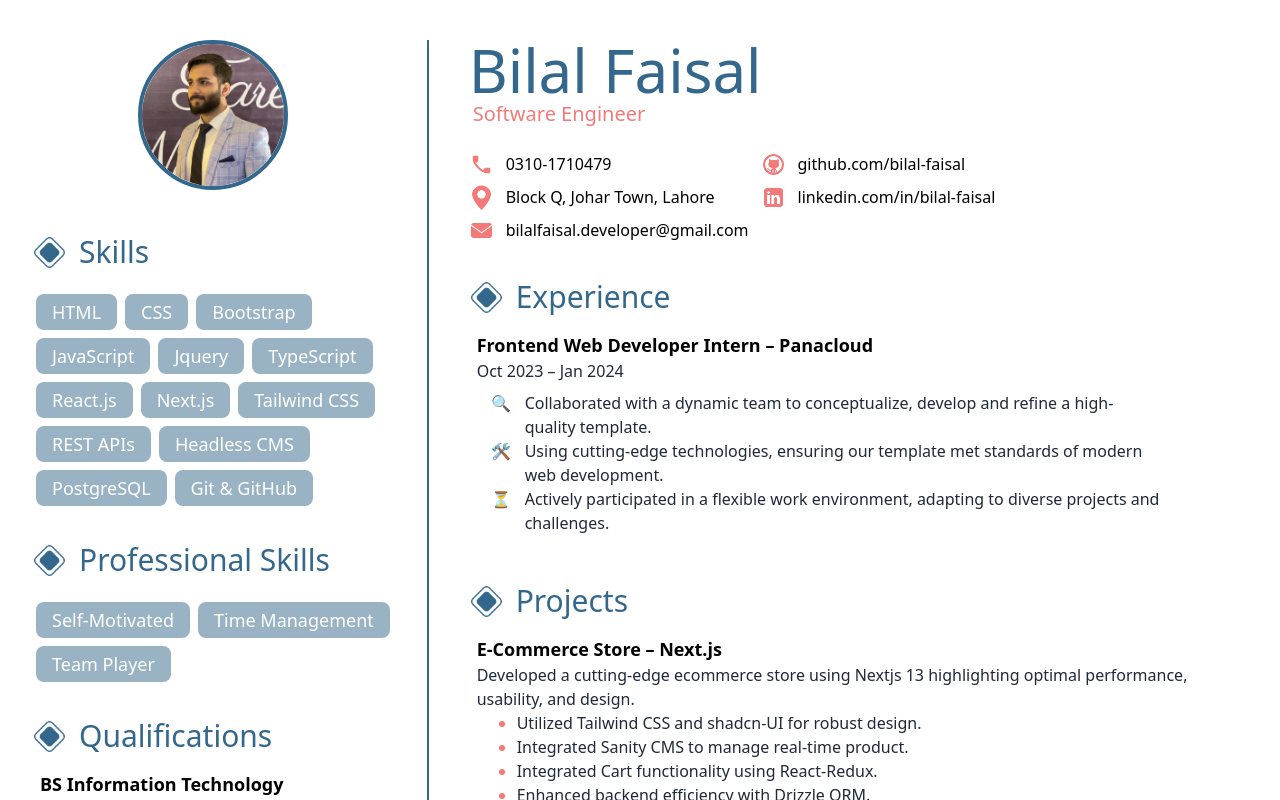
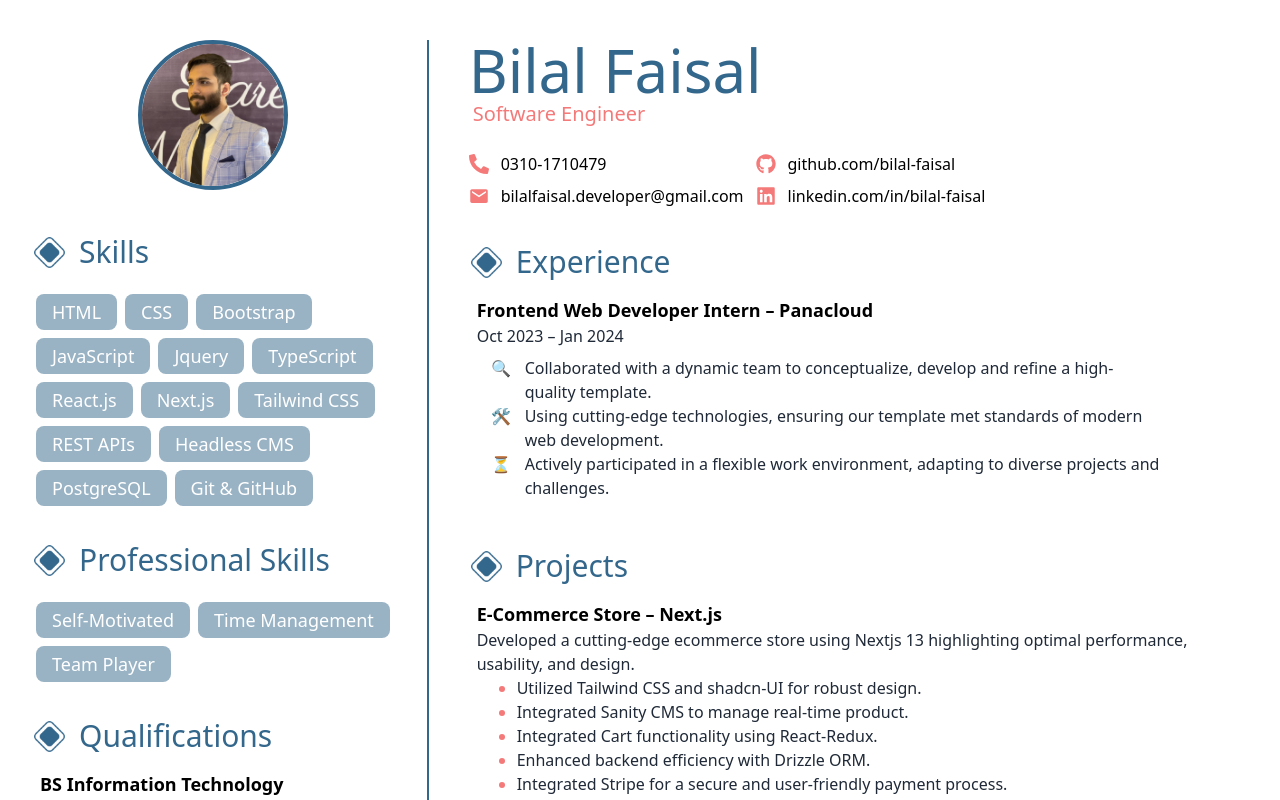
Before and after one commit to bilal-faisal/resume-nextjs, a Next.js app: page / in a window 1280 px wide. Shown: the top 800 px of the page. Built offline with nearby package versions, Linux system fonts and the light colour scheme.

Commit message:
update icons

```diff
--- a/package.json
+++ b/package.json
@@ -17,6 +17,7 @@
     "next": "13.2.3",
     "react": "18.2.0",
     "react-dom": "18.2.0",
+    "react-icons": "^5.0.1",
     "typescript": "4.9.5"
   },
   "devDependencies": {
--- a/src/components/Contact_Item.tsx
+++ b/src/components/Contact_Item.tsx
@@ -1,26 +1,21 @@
 import Image from "next/image";
 import Link from "next/link";
+import { FaExternalLinkAlt } from "react-icons/fa";
+
 interface Image {
-  img: String;
-  url: String;
-  text: String;
+  ReactIcon: typeof FaExternalLinkAlt;
+  url: string;
+  text: string;
 }
-const Contact_Item = ({ img, url, text }: Image) => {
+
+const Contact_Item = ({ ReactIcon, url, text }: Image) => {
   return (
-    <div className="flex my-1 items-start">
-      <Image
-        src={`/${img}`}
-        height={25}
-        width={25}
-        alt="icon"
-        className="rounded-md"
-      />
-      <p className="px-3">
-        <Link href={`${url}`} target={"_blank"}>
-          {text}
-        </Link>
-      </p>
-    </div>
+    <Link href={`${url}`} target={"_blank"}>
+      <div className="flex my-1 items-center ">
+        <ReactIcon color="#f47a7a" size="20px"/>
+        <p className="px-3">{text}</p>
+      </div>
+    </Link>
   );
 };
 
--- a/src/components/Contact_Items.tsx
+++ b/src/components/Contact_Items.tsx
@@ -1,36 +1,38 @@
 import Contact_Item from "./Contact_Item";
+import { FaPhoneAlt } from "react-icons/fa";
+import { IoMdMail } from "react-icons/io";
+import { FaGithub } from "react-icons/fa";
+import { FaLinkedin } from "react-icons/fa";
 
 const Contact_Items = () => {
   return (
     <div className="flex my-5 flex-wrap">
       <div className="flex flex-col w-fit">
         <Contact_Item
-          img={"phone.png"}
+          ReactIcon={FaPhoneAlt}
           url={"tel:+923101710479"}
           text={"0310-1710479"}
         />
-        <Contact_Item
-          img={"location.png"}
+        {/* <Contact_Item
           url={"https://maps.app.goo.gl/Ca5gVFRCDnY62M3s5"}
           text={"Block Q, Johar Town, Lahore"}
-        />
+        /> */}
         <Contact_Item
-          img={"mail.png"}
+          ReactIcon={IoMdMail}
           url={"mailto:bilalfaisal.developer@gmail.com"}
           text={"bilalfaisal.developer@gmail.com"}
         />
       </div>
       <div className="flex flex-col w-fit">
         <Contact_Item
-          img={"github.png"}
+          ReactIcon={FaGithub}
           url={"https://github.com/bilal-faisal"}
           text={"github.com/bilal-faisal"}
         />
         <Contact_Item
-          img={"linkedin.png"}
+          ReactIcon={FaLinkedin}
           url={"https://www.linkedin.com/in/bilal-faisal/"}
           text={"linkedin.com/in/bilal-faisal"}
-          // key={"linkedin.png"}
         />
       </div>
     </div>
```
Also changed, not shown: 1 other file (tests, documents, lock files or other folders).
